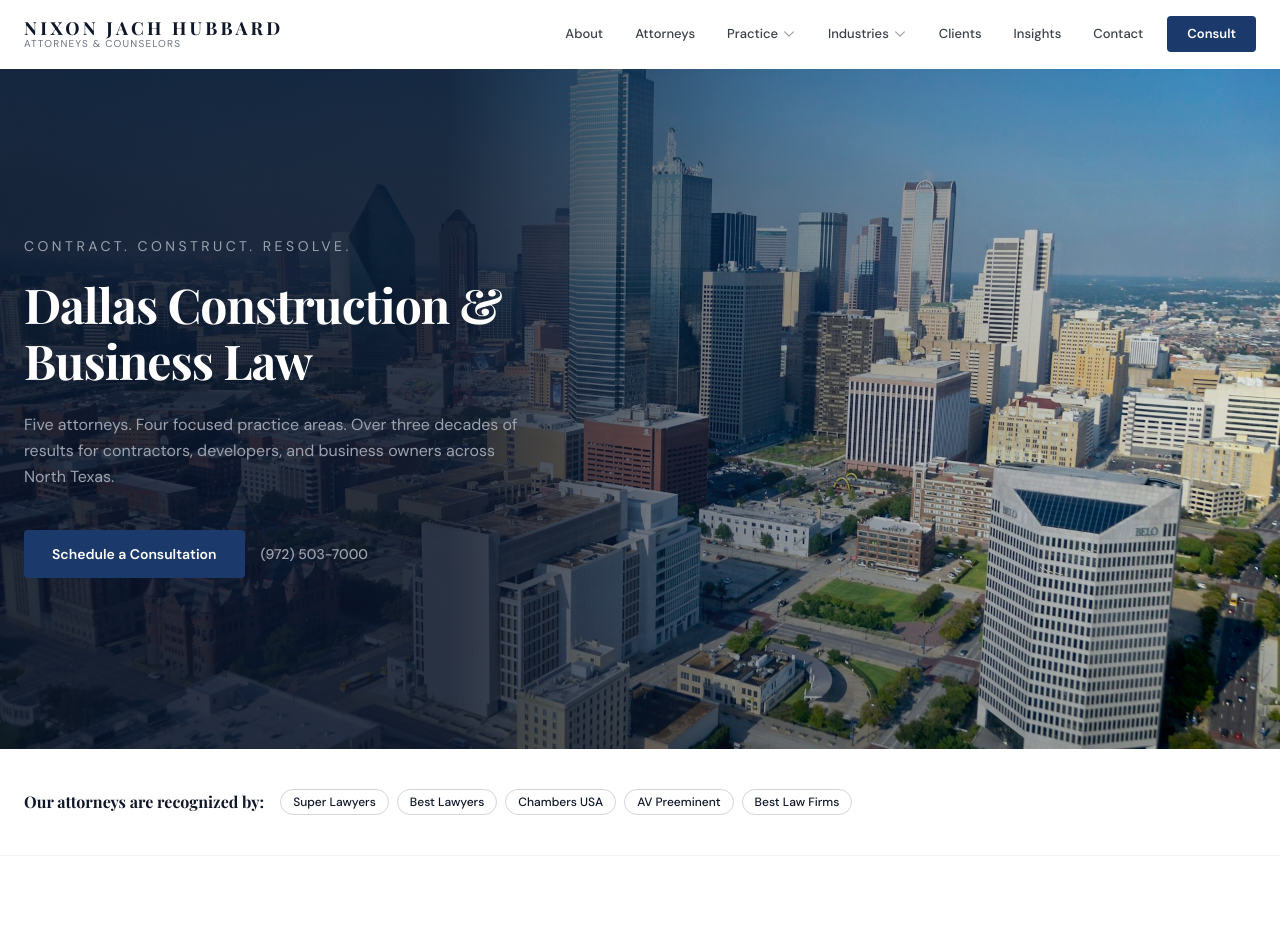
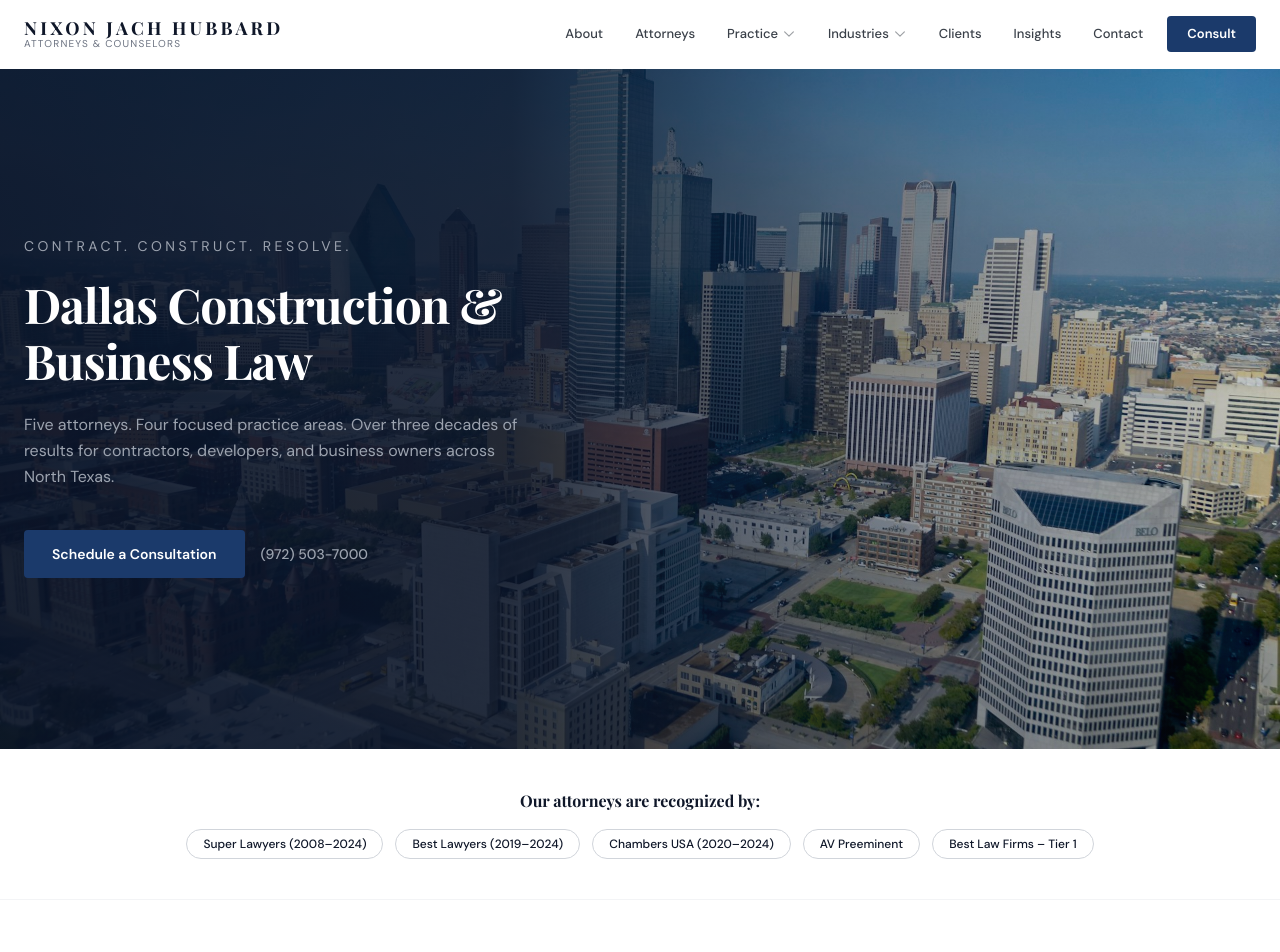
Before and after one commit to owennixar/njh-law, a Next.js app: page / in a window 1280 px wide. Shown: the top 952 px of the page. Built offline with nearby package versions, Linux system fonts and the light colour scheme; a web font is replaced by a local one.

Commit message:
Restore hero content, fix badge section alignment

```diff
--- a/src/app/page.tsx
+++ b/src/app/page.tsx
@@ -147,12 +147,12 @@ export default function HomePage() {
           quality={85}
         />
 
-        {/* Dark gradient overlay — left-to-right */}
+        {/* Dark gradient overlay — left-to-right, strong enough for daytime skyline */}
         <div
           className="absolute inset-0"
           style={{
             background:
-              "linear-gradient(to right, rgba(10,20,40,0.85) 0%, rgba(10,20,40,0.85) 35%, rgba(10,20,40,0.4) 60%, transparent 100%)",
+              "linear-gradient(to right, rgba(10,20,40,0.92) 0%, rgba(10,20,40,0.88) 40%, rgba(10,20,40,0.5) 65%, rgba(10,20,40,0.15) 100%)",
           }}
         />
 
@@ -200,24 +200,24 @@ export default function HomePage() {
       {/* ============================================================ */}
       <section className="border-b border-charcoal-100 bg-white py-8 lg:py-10">
         <div className="mx-auto max-w-7xl px-6">
-          <div className="flex flex-col items-center gap-4 lg:flex-row lg:items-center lg:gap-4">
-            <p className="shrink-0 font-heading text-sm font-bold text-navy-900 lg:text-base">
+          <div className="flex flex-col items-center gap-4">
+            <p className="font-heading text-sm font-bold text-navy-900 lg:text-base">
               Our attorneys are recognized&nbsp;by:
             </p>
             <div
-              className="flex flex-nowrap items-center justify-center gap-2 lg:flex-1 lg:justify-start"
+              className="flex flex-wrap items-center justify-center gap-3"
               aria-label="Attorney recognition and awards"
             >
               {[
-                "Super Lawyers",
-                "Best Lawyers",
-                "Chambers USA",
+                "Super Lawyers (2008–2024)",
+                "Best Lawyers (2019–2024)",
+                "Chambers USA (2020–2024)",
                 "AV Preeminent",
-                "Best Law Firms",
+                "Best Law Firms – Tier 1",
               ].map((award) => (
                 <span
                   key={award}
-                  className="inline-block whitespace-nowrap rounded-full border border-charcoal-200 px-3 py-1 text-xs font-medium text-navy-900"
+                  className="inline-block whitespace-nowrap rounded-full border border-charcoal-200 px-4 py-1.5 text-xs font-medium text-navy-900"
                 >
                   {award}
                 </span>
```
